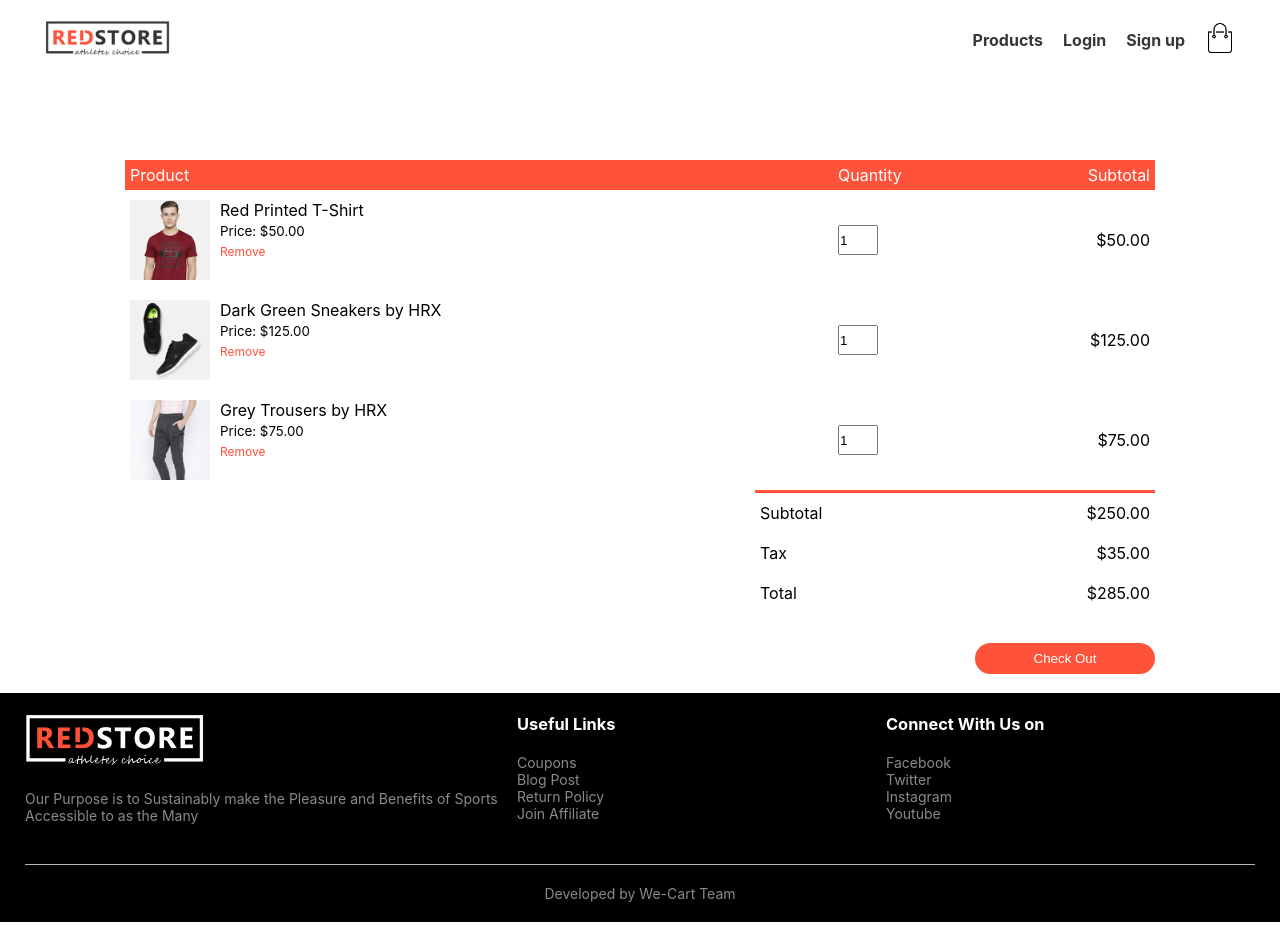
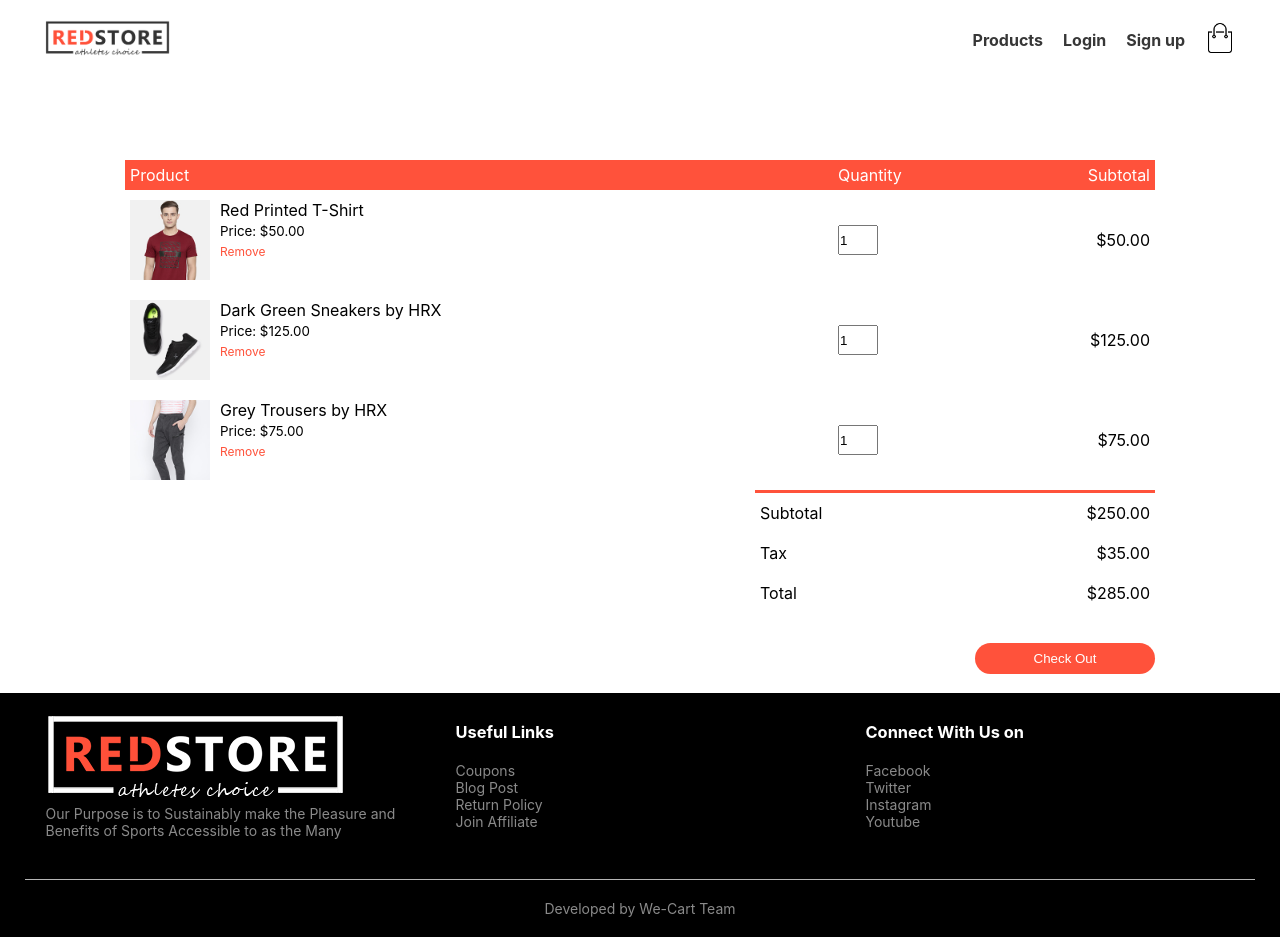
Before and after one commit to Sunny-unik/We-Cart, a React (Create React App) app in the folder client/: page /cart in a window 1280 px wide. Built offline with nearby package versions, Linux system fonts and the light colour scheme.

Commit message:
improve footer design

```diff
--- a/client/src/components/Footer.tsx
+++ b/client/src/components/Footer.tsx
@@ -15,7 +15,7 @@
     <FooterDiv>
       <Container>
         <Row>
-          <div className="footer-col-2nd">
+          <div className="footer-col-1st">
             <img
               alt="logo"
               src="images/logo-white.png"
@@ -28,7 +28,7 @@
               as the Many
             </p>
           </div>
-          <div className="footer-col-3rd">
+          <div className="footer-col-2nd">
             <h3>Useful Links</h3>
             <ul>
               <li>Coupons</li>
@@ -37,7 +37,7 @@
               <li>Join Affiliate</li>
             </ul>
           </div>
-          <div className="footer-col-4th">
+          <div className="footer-col-3rd">
             <h3>Connect With Us on</h3>
             <ul>
               <li>Facebook</li>
@@ -89,8 +89,7 @@
   }
   .footer-col-1st,
   .footer-col-2nd,
-  .footer-col-3rd,
-  .footer-col-4th {
+  .footer-col-3rd {
     min-width: 250px;
     margin-bottom: 20px;
   }
@@ -98,14 +97,13 @@
     flex-basis: 30%;
   }
   .footer-col-2nd {
-    flex: 1;
+    flex-basis: 30%;
   }
   .footer-col-2nd img {
     width: 180px;
     margin-bottom: 20px;
   }
-  .footer-col-3rd,
-  .footer-col-4th {
+  .footer-col-3rd {
     flex-basis: 30%;
   }
 `;
```
